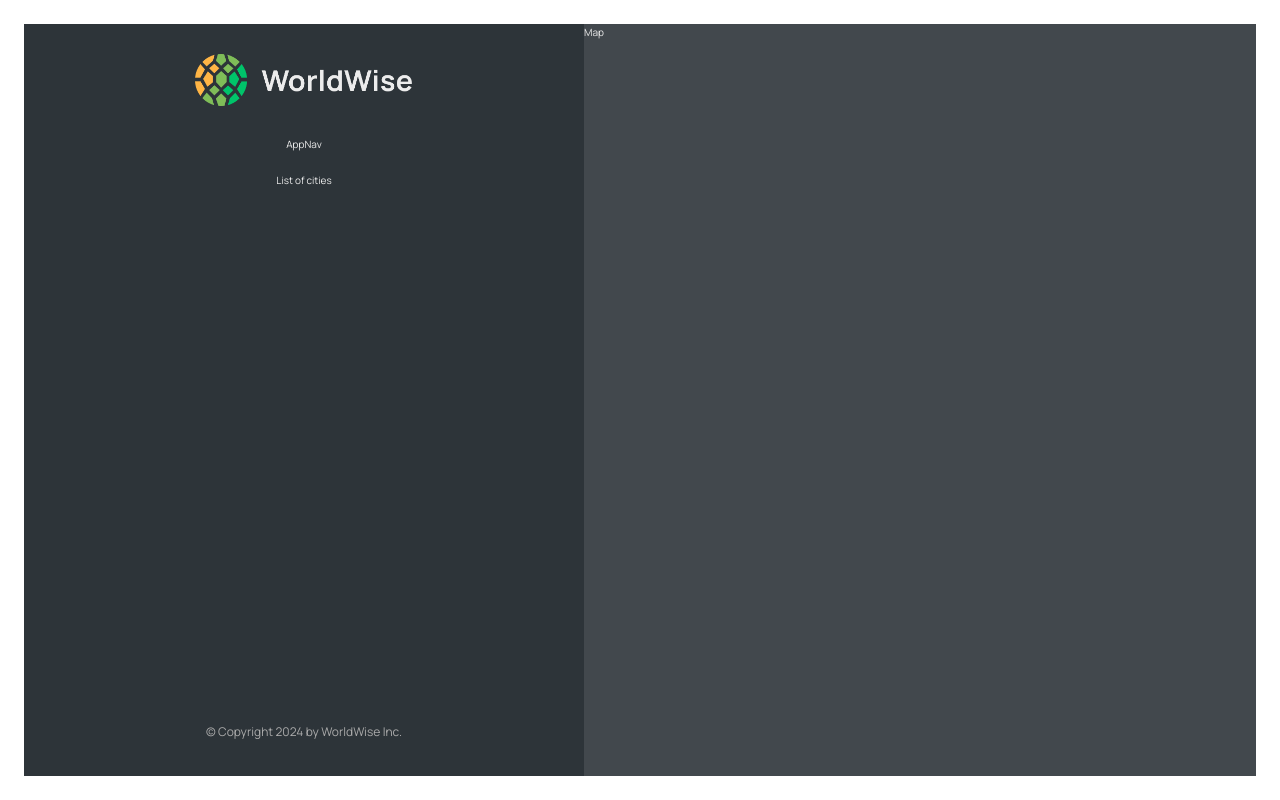
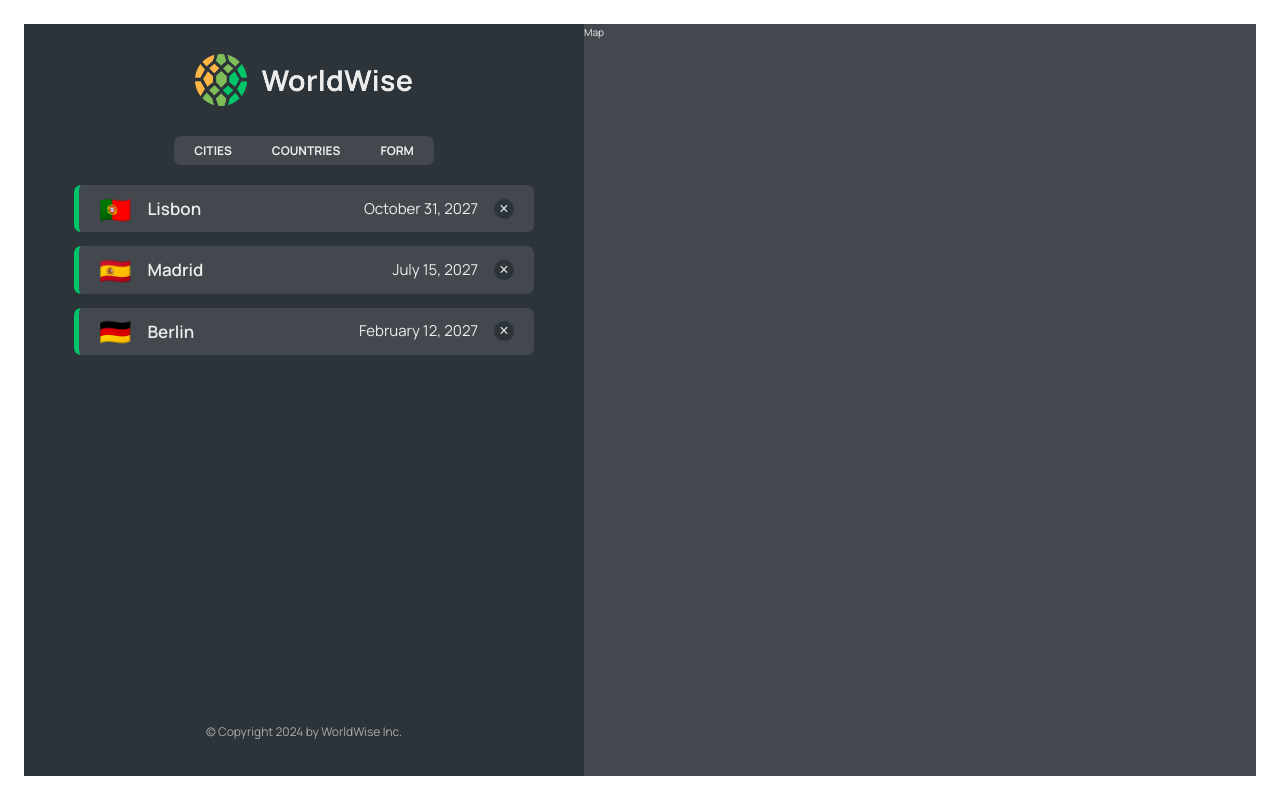
Before and after one commit to okharyton/worldwise, a React app: page /app in a window 1280 px wide. Built offline with nearby package versions, Linux system fonts and the light colour scheme; data requests are answered from the project's data file; the HTML template or start-up script is replaced by a standard one.

Commit message:
feat: add cities list

```diff
--- a/package.json
+++ b/package.json
@@ -7,9 +7,11 @@
     "dev": "vite",
     "build": "vite build",
     "lint": "eslint . --ext js,jsx --report-unused-disable-directives --max-warnings 0",
-    "preview": "vite preview"
+    "preview": "vite preview",
+    "server": "json-server --watch ./src/data/cities.json --port 9000"
   },
   "dependencies": {
+    "json-server": "^1.0.0-alpha.23",
     "localforage": "^1.10.0",
     "match-sorter": "^6.3.4",
     "prettier": "^3.2.5",
--- a/src/App.jsx
+++ b/src/App.jsx
@@ -6,16 +6,49 @@
 import PageNotFound from "./pages/PageNotFound.jsx";
 import AppLayout from "./pages/AppLayout.jsx";
 import Login from "./pages/Login.jsx";
+import CityList from "./components/CityList.jsx";
+import { useEffect, useState } from "react";
 
+const BASE_URL = "http://localhost:9000";
 function App() {
+  const [cities, setCities] = useState([]);
+  const [isLoading, setIsLoading] = useState(false);
+
+  useEffect(function () {
+    async function fetchCities() {
+      try {
+        setIsLoading(true);
+        const res = await fetch(`${BASE_URL}/cities`);
+        const data = await res.json();
+        setCities(data);
+      } catch {
+        alert("There was an error loading data...");
+      } finally {
+        setIsLoading(false);
+      }
+    }
+    fetchCities();
+  }, []);
+
   return (
     <BrowserRouter>
       <Routes>
-        <Route path="/" element={<Homepage />} />
+        <Route index element={<Homepage />} />
         <Route path="product" element={<Product />} />
         <Route path="pricing" element={<Pricing />} />
         <Route path="login" element={<Login />} />
-        <Route path="app" element={<AppLayout />} />
+        <Route path="app" element={<AppLayout />}>
+          <Route
+            index
+            element={<CityList cities={cities} isLoading={isLoading} />}
+          />
+          <Route
+            path="cities"
+            element={<CityList cities={cities} isLoading={isLoading} />}
+          />
+          <Route path="countries" element={<p>Countries</p>} />
+          <Route path="form" element={<p>Form</p>} />
+        </Route>
         <Route path="*" element={<PageNotFound />} />
       </Routes>
     </BrowserRouter>
--- a/src/components/AppNav.jsx
+++ b/src/components/AppNav.jsx
@@ -1,4 +1,19 @@
 import { nav } from "./AppNav.module.css";
+import { NavLink } from "react-router-dom";
 export default function AppNav() {
-  return <nav className={nav}>AppNav</nav>;
+  return (
+    <nav className={nav}>
+      <ul>
+        <li>
+          <NavLink to="cities">Cities</NavLink>
+        </li>
+        <li>
+          <NavLink to="countries">Countries</NavLink>
+        </li>
+        <li>
+          <NavLink to="form">Form</NavLink>
+        </li>
+      </ul>
+    </nav>
+  );
 }
--- /dev/null
+++ b/src/components/CityItem.jsx
@@ -0,0 +1,18 @@
+import styles from "./CityItem.module.css";
+export default function CityItem({ city }) {
+  const formatDate = (date) =>
+    new Intl.DateTimeFormat("en", {
+      day: "numeric",
+      month: "long",
+      year: "numeric",
+    }).format(new Date(date));
+  const { cityName, emoji, date } = city;
+  return (
+    <li className={styles.cityItem}>
+      <span className={styles.emoji}>{emoji}</span>
+      <h3 className={styles.name}>{cityName}</h3>
+      <time className={styles.date}>{formatDate(date)}</time>
+      <button className={styles.deleteBtn}>&times;</button>
+    </li>
+  );
+}
--- /dev/null
+++ b/src/components/CityList.jsx
@@ -0,0 +1,16 @@
+import styles from "./CityList.module.css";
+import Spinner from "./Spinner.jsx";
+import CityItem from "./CityItem.jsx";
+import Message from "./Message.jsx";
+export default function CityList({ cities, isLoading }) {
+  if (isLoading) return <Spinner />;
+  if (!cities.length)
+    return <Message message="Add your first city by clicking on the map" />;
+  return (
+    <ul className={styles.cityList}>
+      {cities.map((city) => (
+        <CityItem city={city} key={city.id} />
+      ))}
+    </ul>
+  );
+}
--- a/src/components/Sidebar.jsx
+++ b/src/components/Sidebar.jsx
@@ -1,12 +1,13 @@
 import styles from "./Sidebar.module.css";
 import Logo from "./Logo.jsx";
 import AppNav from "./AppNav.jsx";
+import { Outlet } from "react-router-dom";
 export default function Sidebar() {
   return (
     <div className={styles.sidebar}>
       <Logo />
       <AppNav />
-      <p>List of cities</p>
+      <Outlet />
       <footer className={styles.footer}>
         <p className={styles.copyright}>
           &copy; Copyright {new Date().getFullYear()} by WorldWise Inc.
--- a/src/pages/AppLayout.jsx
+++ b/src/pages/AppLayout.jsx
@@ -1,7 +1,6 @@
 import Sidebar from "../components/Sidebar.jsx";
 import styles from "../pages/AppLayout.module.css";
 import Map from "../components/Map.jsx";
-
 export default function AppLayout() {
   return (
     <div className={styles.app}>
```
Also changed, not shown: 1 other file (tests, documents, lock files or other folders).
